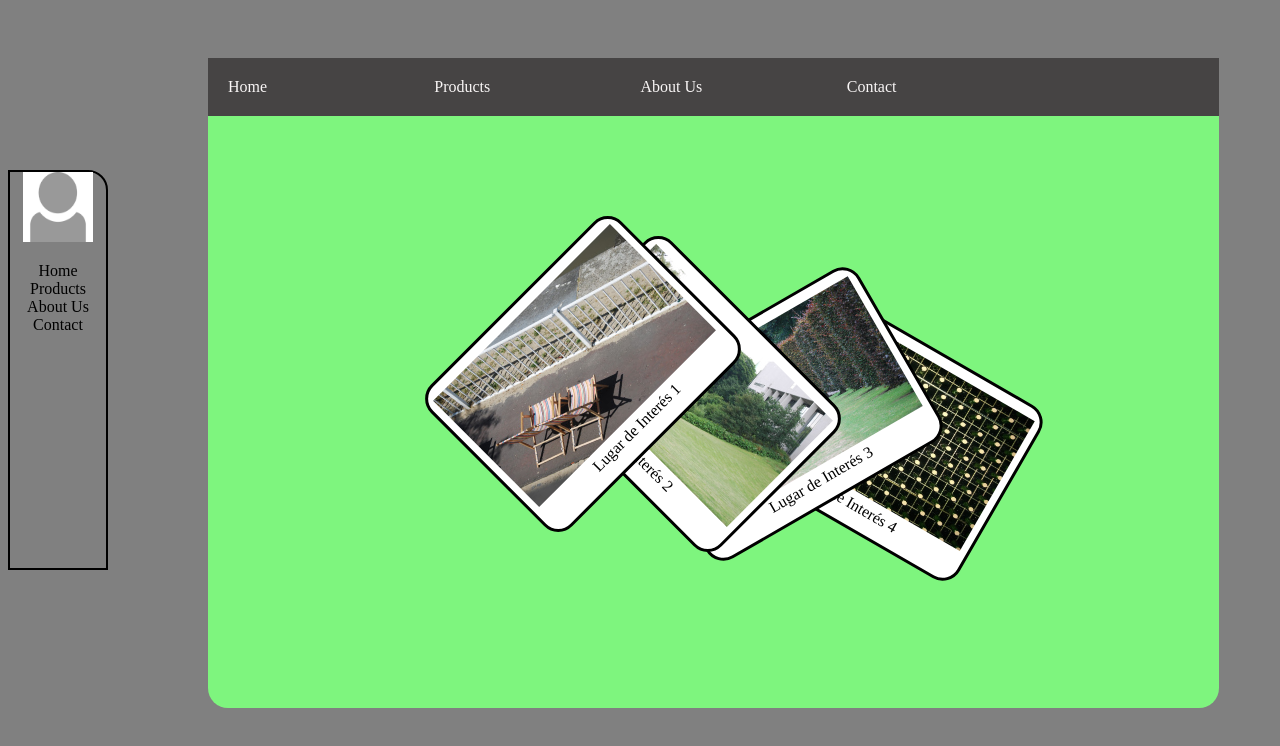
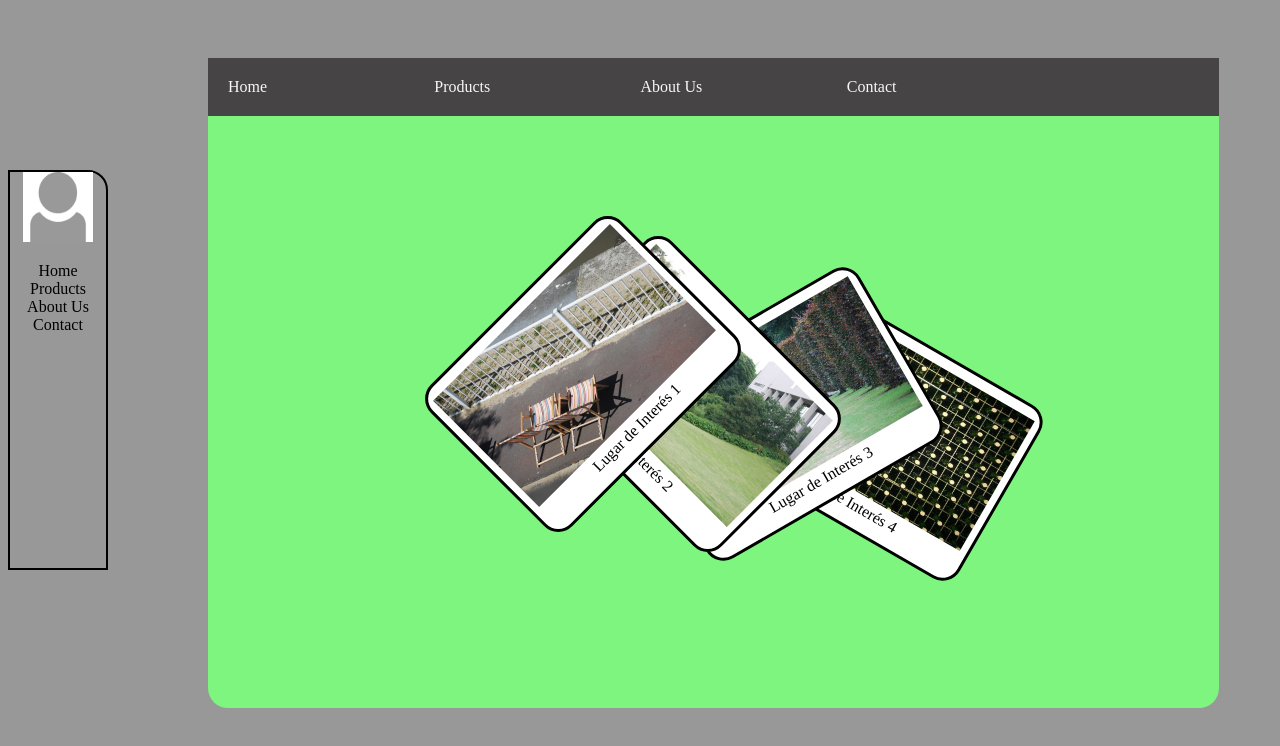
Before and after one commit to RUBENRIZAL/RUBENRIZAL-1EVAL_HTMLyCSS_APPWEB_2smrb_RubenRizaldos, a plain HTML site: page EJERCICIO 1/ejercicio.html in a window 1280 px wide. Drawn offline with Linux system fonts and the light colour scheme.

Commit message:
19.11.2024-20:00

```diff
--- a/EJERCICIO 1/css/estilos.css
+++ b/EJERCICIO 1/css/estilos.css
@@ -3,7 +3,7 @@
 }
 
 body {
-  background-color: grey;
+  background-color: rgb(152, 152, 152);
 }
 .container {
   width: 80%;
```
